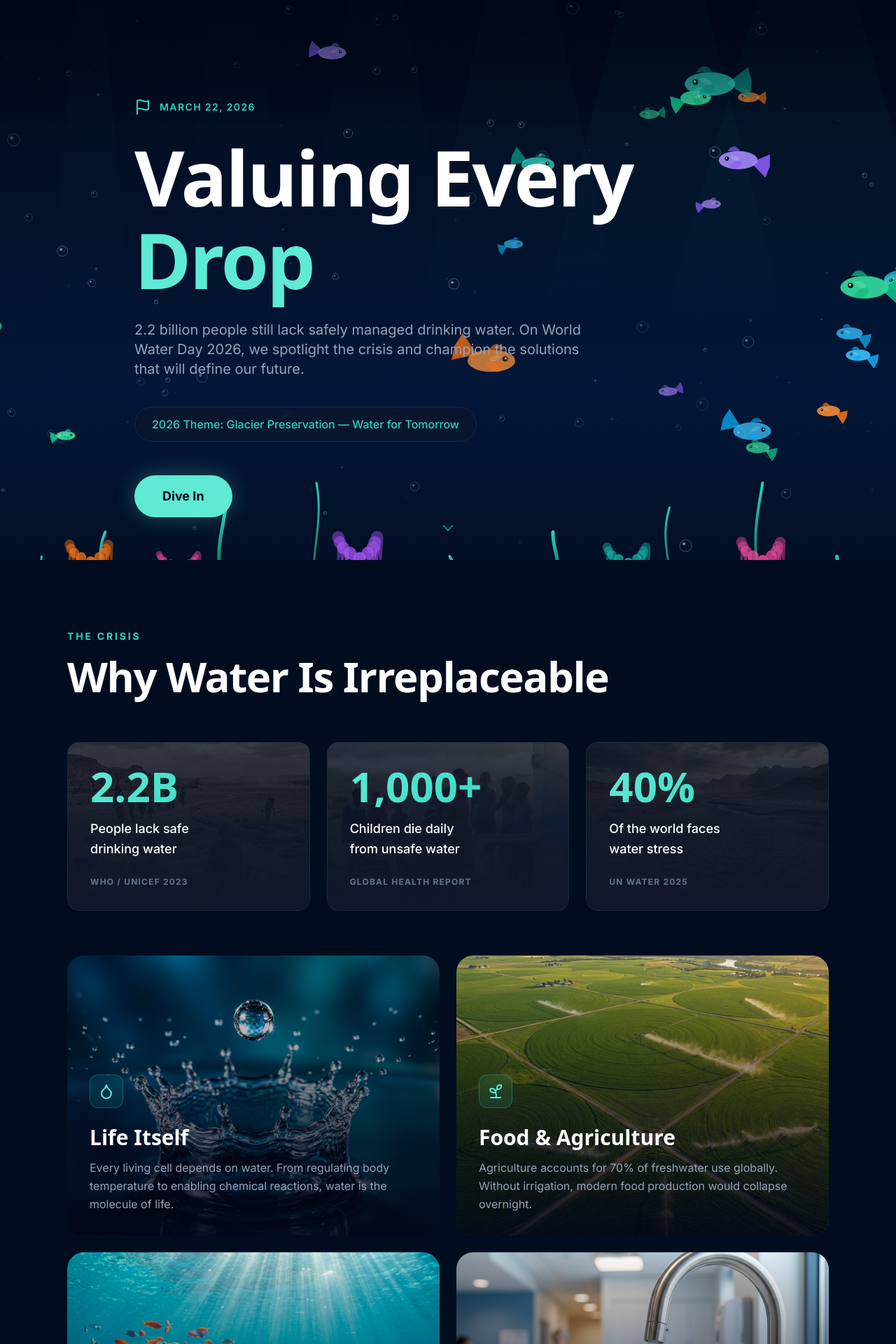
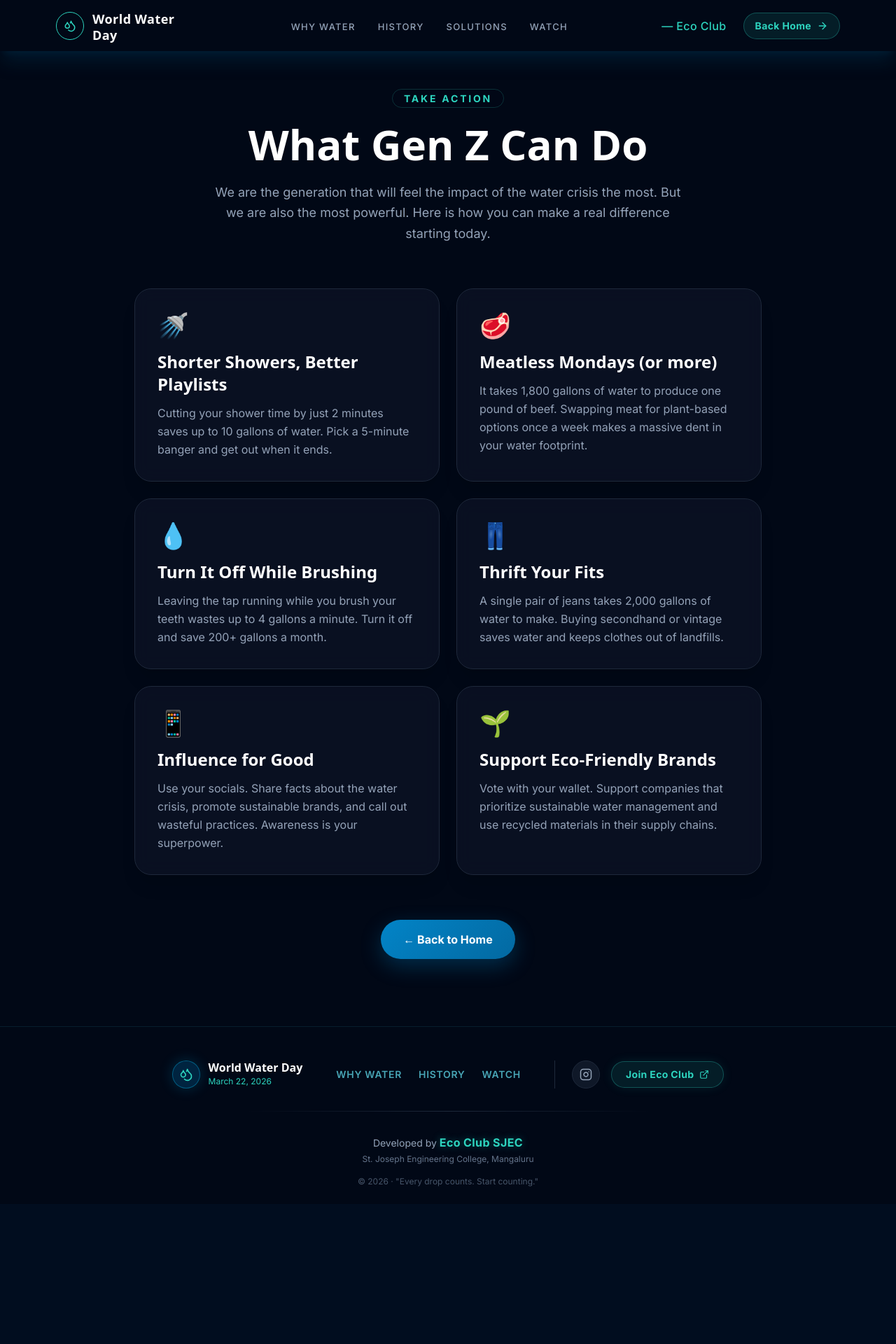
Before and after one commit to Melroy25/World-water-day, a React (Vite) app: page /action in a window 1280 px wide. Shown: the top 1920 px of the page at 70% size. After the commit the page ends 1720 px from the top, so only its background shows below. Built offline with nearby package versions, Linux system fonts and the light colour scheme; a web font is replaced by a local one.

Commit message:
feat: add gen z action page, router, and footer links

```diff
--- a/package.json
+++ b/package.json
@@ -13,7 +13,8 @@
     "framer-motion": "^12.36.0",
     "lucide-react": "^0.577.0",
     "react": "^19.2.4",
-    "react-dom": "^19.2.4"
+    "react-dom": "^19.2.4",
+    "react-router-dom": "^7.13.1"
   },
   "devDependencies": {
     "@eslint/js": "^9.39.4",
--- a/src/App.jsx
+++ b/src/App.jsx
@@ -1,3 +1,4 @@
+import { BrowserRouter, Routes, Route } from 'react-router-dom'
 import OceanCanvas from './components/OceanCanvas'
 import Hero from './components/Hero'
 import WaterImportance from './components/WaterImportance'
@@ -5,20 +6,38 @@ import HistorySection from './components/HistorySection'
 import EngineeringSection from './components/EngineeringSection'
 import VideosSection from './components/VideosSection'
 import Footer from './components/Footer'
+import Navbar from './components/Navbar'
+import GenZTips from './components/GenZTips'
 
-export default function App() {
+function LandingPage() {
     return (
-    <div className="relative min-h-screen bg-[#010d1f] overflow-x-hidden">
-      {/* Persistent animated ocean background */}
-      <OceanCanvas />
-      <main className="relative z-10">
+        <>
+            <Navbar />
+            <main className="relative z-10 w-full">
                 <Hero />
                 <WaterImportance />
                 <HistorySection />
                 <EngineeringSection />
                 <VideosSection />
             </main>
+        </>
+    )
+}
+
+export default function App() {
+    return (
+        <BrowserRouter>
+            <div className="relative min-h-screen bg-[#010d1f] overflow-x-hidden selection:bg-[#2dd4bf]/30">
+                {/* Persistent animated ocean background */}
+                <OceanCanvas />
+
+                <Routes>
+                    <Route path="/" element={<LandingPage />} />
+                    <Route path="/action" element={<><Navbar /><GenZTips /></>} />
+                </Routes>
+
                 <Footer />
             </div>
+        </BrowserRouter>
     )
 }
--- a/src/components/Footer.jsx
+++ b/src/components/Footer.jsx
@@ -1,17 +1,21 @@
-import { Droplets } from 'lucide-react'
+import { Droplets, Instagram, ExternalLink } from 'lucide-react'
+import { Link } from 'react-router-dom'
 
 const navLinks = [
-    { label: 'Why Water', href: '#importance' },
-    { label: 'History', href: '#history' },
-    { label: 'Watch', href: '#videos' },
+    { label: 'Why Water', href: '/#importance' },
+    { label: 'History', href: '/#history' },
+    { label: 'Watch', href: '/#videos' },
 ]
 
 export default function Footer() {
     return (
-        <footer className="relative pt-12 pb-6 px-4 border-t border-cyan-900/30 z-10">
-            <div className="max-w-4xl mx-auto flex flex-col items-center gap-6 text-center">
-                {/* Logo */}
-                <div className="flex items-center gap-3">
+        <footer className="relative pt-12 pb-6 px-4 border-t border-cyan-900/30 z-10 w-full mt-auto bg-[#010816]">
+            <div className="max-w-4xl mx-auto flex flex-col items-center gap-8 text-center">
+
+                {/* Links Row */}
+                <div className="flex flex-wrap items-center justify-center gap-6">
+                    {/* Logo & Info */}
+                    <div className="flex items-center gap-3 mr-auto md:mr-0">
                         <div
                             className="w-10 h-10 rounded-full flex items-center justify-center"
                             style={{
@@ -20,47 +24,69 @@ export default function Footer() {
                                 boxShadow: '0 0 20px rgba(0, 190, 255, 0.2)',
                             }}
                         >
-                        <Droplets size={20} className="text-cyan-300" />
+                            <Droplets size={20} className="text-[#2dd4bf]" />
                         </div>
                         <div className="text-left">
                             <p className="font-display font-bold text-white leading-none">World Water Day</p>
-                        <p className="text-cyan-400 text-xs">March 22, 2026</p>
+                            <p className="text-[#2dd4bf] text-xs mt-1">March 22, 2026</p>
                         </div>
                     </div>
+
+                    <div className="flex-1 min-w-full md:min-w-0" />
 
                     {/* Nav links */}
                     <div className="flex gap-6 flex-wrap justify-center">
                         {navLinks.map(l => (
-                        <a
+                            <Link
                                 key={l.href}
-                            href={l.href}
-                            className="text-cyan-300/70 hover:text-cyan-200 text-sm transition-colors"
+                                to={l.href}
+                                className="text-cyan-300/70 hover:text-[#2dd4bf] text-sm transition-colors uppercase tracking-wider font-semibold"
                             >
                                 {l.label}
-                        </a>
+                            </Link>
                         ))}
+                    </div>
+
+                    <div className="flex-1 min-w-full md:min-w-0" />
+
+                    {/* Socials & Forms */}
+                    <div className="flex items-center gap-4 border-l border-[#1e293b] pl-6 ml-auto md:ml-0">
                         <a
-                        href="https://www.un.org/en/observances/water-day"
+                            href="https://www.instagram.com/eco.sjec?igsh=MTdpam11bTF0ZTZrYw=="
                             target="_blank"
                             rel="noopener noreferrer"
-                        className="text-cyan-300/70 hover:text-cyan-200 text-sm transition-colors"
+                            className="w-10 h-10 rounded-full bg-[#1e293b]/50 hover:bg-[#ec4899]/20 border border-[#1e293b] hover:border-[#ec4899]/50 flex items-center justify-center transition-all text-[#94a3b8] hover:text-[#ec4899]"
+                            title="Follow us on Instagram"
                         >
-                        UN Water ↗
+                            <Instagram size={18} />
                         </a>
+                        <a
+                            href="https://forms.gle/A2w3pBHaHuvUaXtE8"
+                            target="_blank"
+                            rel="noopener noreferrer"
+                            className="flex items-center gap-2 bg-[#2dd4bf]/10 hover:bg-[#2dd4bf]/20 border border-[#2dd4bf]/30 px-5 py-2 rounded-full transition-all text-[#2dd4bf] font-bold text-sm tracking-wide shadow-[0_0_15px_rgba(45,212,191,0.1)] hover:shadow-[0_0_20px_rgba(45,212,191,0.3)]"
+                        >
+                            Join Eco Club <ExternalLink size={14} />
+                        </a>
+                    </div>
                 </div>
 
                 {/* Divider */}
-                <div className="w-full max-w-xs h-px bg-gradient-to-r from-transparent via-cyan-700/40 to-transparent" />
+                <div className="w-full h-px bg-gradient-to-r from-transparent via-[#1e293b] to-transparent w-3/4 max-w-xl" />
 
                 {/* Credit */}
-                <p className="text-cyan-500/70 text-sm mt-2">
+                <div className="flex flex-col gap-1 items-center">
+                    <p className="text-[#94a3b8] text-sm">
                         Developed by{' '}
-                    <span className="text-cyan-300 font-bold text-base tracking-wide" style={{ textShadow: '0 0 12px rgba(34, 211, 238, 0.5)' }}>Eco Club SJEC</span>
-                    <span className="block text-xs text-cyan-500/50 mt-1">St. Joseph Engineering College, Mangaluru</span>
+                        <span className="text-[#2dd4bf] font-bold text-base tracking-wide" style={{ textShadow: '0 0 12px rgba(45, 212, 191, 0.4)' }}>Eco Club SJEC</span>
                     </p>
-                <p className="text-cyan-600/40 text-xs">
+                    <p className="text-[#64748b] text-xs">
+                        St. Joseph Engineering College, Mangaluru
+                    </p>
+                    <p className="text-[#475569] text-xs mt-3">
                         © 2026 · "Every drop counts. Start counting."
                     </p>
+                </div>
             </div>
         </footer>
     )
--- /dev/null
+++ b/src/components/GenZTips.jsx
@@ -0,0 +1,87 @@
+import { useEffect } from 'react'
+
+const tips = [
+    {
+        icon: '🚿',
+        title: 'Shorter Showers, Better Playlists',
+        desc: 'Cutting your shower time by just 2 minutes saves up to 10 gallons of water. Pick a 5-minute banger and get out when it ends.',
+    },
+    {
+        icon: '🥩',
+        title: 'Meatless Mondays (or more)',
+        desc: 'It takes 1,800 gallons of water to produce one pound of beef. Swapping meat for plant-based options once a week makes a massive dent in your water footprint.',
+    },
+    {
+        icon: '💧',
+        title: 'Turn It Off While Brushing',
+        desc: 'Leaving the tap running while you brush your teeth wastes up to 4 gallons a minute. Turn it off and save 200+ gallons a month.',
+    },
+    {
+        icon: '👖',
+        title: 'Thrift Your Fits',
+        desc: 'A single pair of jeans takes 2,000 gallons of water to make. Buying secondhand or vintage saves water and keeps clothes out of landfills.',
+    },
+    {
+        icon: '📱',
+        title: 'Influence for Good',
+        desc: 'Use your socials. Share facts about the water crisis, promote sustainable brands, and call out wasteful practices. Awareness is your superpower.',
+    },
+    {
+        icon: '🌱',
+        title: 'Support Eco-Friendly Brands',
+        desc: 'Vote with your wallet. Support companies that prioritize sustainable water management and use recycled materials in their supply chains.',
+    },
+]
+
+export default function GenZTips() {
+    useEffect(() => {
+        window.scrollTo(0, 0)
+    }, [])
+
+    return (
+        <div className="min-h-screen bg-[#010816] pt-32 pb-24 px-6 md:px-12 relative z-10">
+            <div className="max-w-4xl mx-auto">
+                <div className="text-center mb-16">
+                    <span className="text-[#2dd4bf] text-sm font-bold uppercase tracking-[0.2em] bg-[#020617]/50 px-4 py-1 rounded-full border border-[#2dd4bf]/20">
+                        Take Action
+                    </span>
+                    <h1 className="font-display font-bold text-5xl md:text-6xl text-white mt-6 mb-6">
+                        What Gen Z Can Do
+                    </h1>
+                    <p className="text-[#94a3b8] text-lg max-w-2xl mx-auto leading-relaxed">
+                        We are the generation that will feel the impact of the water crisis the most.
+                        But we are also the most powerful. Here is how you can make a real difference starting today.
+                    </p>
+                </div>
+
+                <div className="grid grid-cols-1 md:grid-cols-2 gap-6">
+                    {tips.map((tip, i) => (
+                        <div
+                            key={i}
+                            className="bg-[#0f172a]/60 backdrop-blur-md border border-[#1e293b] rounded-3xl p-8 hover:border-[#2dd4bf]/40 transition-colors hover:-translate-y-1 duration-300 shadow-xl"
+                        >
+                            <div className="text-4xl mb-4">{tip.icon}</div>
+                            <h3 className="font-display font-bold text-2xl text-white mb-3">
+                                {tip.title}
+                            </h3>
+                            <p className="text-[#94a3b8] leading-relaxed">
+                                {tip.desc}
+                            </p>
+                        </div>
+                    ))}
+                </div>
+
+                {/* Back to Home */}
+                <div className="mt-16 text-center">
+                    <a href="/" className="inline-flex items-center justify-center px-8 py-4 rounded-full font-bold text-white transition-all hover:scale-105"
+                        style={{
+                            background: 'linear-gradient(135deg, #0284c7, #0369a1)',
+                            boxShadow: '0 10px 30px rgba(2, 132, 199, 0.3)',
+                        }}>
+                        ← Back to Home
+                    </a>
+                </div>
+            </div>
+        </div>
+    )
+}
--- a/src/components/Navbar.jsx
+++ b/src/components/Navbar.jsx
@@ -1,16 +1,19 @@
 import { useState, useEffect } from 'react'
-import { Droplets, Menu, X } from 'lucide-react'
+import { Droplets, Menu, X, ArrowRight } from 'lucide-react'
+import { Link, useLocation } from 'react-router-dom'
 
 const links = [
-    { label: 'WHY WATER', href: '#importance' },
-    { label: 'HISTORY', href: '#history' },
-    { label: 'SOLUTIONS', href: '#engineering' },
-    { label: 'WATCH', href: '#videos' },
+    { label: 'WHY WATER', href: '/#importance' },
+    { label: 'HISTORY', href: '/#history' },
+    { label: 'SOLUTIONS', href: '/#engineering' },
+    { label: 'WATCH', href: '/#videos' },
 ]
 
 export default function Navbar() {
     const [scrolled, setScrolled] = useState(false)
     const [open, setOpen] = useState(false)
+    const location = useLocation()
+    const isSpecialPage = location.pathname !== '/'
 
     useEffect(() => {
         const onScroll = () => setScrolled(window.scrollY > 40)
@@ -20,12 +23,12 @@ export default function Navbar() {
 
     return (
         <header
-            className={`fixed top-0 left-0 right-0 z-50 transition-all duration-500 ${scrolled ? 'glass-dark py-3 shadow-xl shadow-ocean-900/40' : 'py-5 bg-transparent'
+            className={`fixed top-0 left-0 right-0 z-50 transition-all duration-500 ${scrolled || isSpecialPage ? 'glass-dark py-3 shadow-xl shadow-ocean-900/40' : 'py-5 bg-transparent'
                 }`}
         >
             <nav className="max-w-6xl mx-auto px-4 flex items-center justify-between">
                 {/* Logo */}
-                <a href="#hero" className="flex items-center gap-3 group">
+                <Link to="/" className="flex items-center gap-3 group">
                     <div className="w-10 h-10 rounded-full border border-[#2dd4bf] flex items-center justify-center group-hover:bg-[#2dd4bf]/20 transition-colors">
                         <Droplets size={18} className="text-[#2dd4bf]" />
                     </div>
@@ -33,26 +36,53 @@ export default function Navbar() {
                         <span>World Water</span>
                         <span>Day</span>
                     </span>
-                </a>
+                </Link>
 
                 {/* Desktop links */}
                 <ul className="hidden md:flex items-center gap-8 ml-8">
-                    {links.map(l => (
+                    {!isSpecialPage && links.map(l => (
                         <li key={l.href}>
                             <a
-                                href={l.href}
+                                href={l.href.replace('/', '')} // native scroll on same page
                                 className="text-[13px] tracking-widest text-[#94a3b8] hover:text-white transition-colors font-medium uppercase"
                             >
                                 {l.label}
                             </a>
                         </li>
                     ))}
+                    {isSpecialPage && links.map(l => (
+                        <li key={l.href}>
+                            <Link
+                                to={l.href}
+                                className="text-[13px] tracking-widest text-[#94a3b8] hover:text-white transition-colors font-medium uppercase"
+                            >
+                                {l.label}
+                            </Link>
+                        </li>
+                    ))}
                 </ul>
 
-                {/* CTA - Just Text for Eco Club as requested */}
-                <span className="hidden md:flex items-center text-[#2dd4bf] font-medium tracking-wide">
-                    &mdash; Eco Club
-                </span>
+                {/* Right side CTA & Gen Z Link */}
+                <div className="hidden md:flex items-center gap-6">
+                    <span className="text-[#2dd4bf] font-medium tracking-wide whitespace-nowrap">
+                        &mdash; Eco Club
+                    </span>
+                    {!isSpecialPage ? (
+                        <Link
+                            to="/action"
+                            className="flex items-center gap-2 bg-[#2dd4bf]/10 border border-[#2dd4bf]/30 hover:bg-[#2dd4bf]/20 text-[#2dd4bf] px-4 py-2 rounded-full text-sm font-bold tracking-wide transition-all hover:scale-105"
+                        >
+                            Gen Z Action <ArrowRight size={16} />
+                        </Link>
+                    ) : (
+                        <Link
+                            to="/"
+                            className="flex items-center gap-2 bg-[#2dd4bf]/10 border border-[#2dd4bf]/30 hover:bg-[#2dd4bf]/20 text-[#2dd4bf] px-4 py-2 rounded-full text-sm font-bold tracking-wide transition-all hover:scale-105"
+                        >
+                            Back Home <ArrowRight size={16} />
+                        </Link>
+                    )}
+                </div>
 
                 {/* Mobile toggle */}
                 <button
@@ -68,15 +98,25 @@ export default function Navbar() {
             {open && (
                 <div className="md:hidden glass-dark mx-4 mt-2 rounded-2xl p-4">
                     <ul className="flex flex-col gap-3">
-                        {links.map(l => (
+                        {!isSpecialPage ? links.map(l => (
                             <li key={l.href}>
                                 <a
-                                    href={l.href}
+                                    href={l.href.replace('/', '')}
                                     onClick={() => setOpen(false)}
                                     className="block text-[#94a3b8] hover:text-white py-2 px-3 rounded-lg hover:bg-white/5 transition-colors tracking-widest text-[13px] uppercase"
                                 >
                                     {l.label}
                                 </a>
+                            </li>
+                        )) : links.map(l => (
+                            <li key={l.href}>
+                                <Link
+                                    to={l.href}
+                                    onClick={() => setOpen(false)}
+                                    className="block text-[#94a3b8] hover:text-white py-2 px-3 rounded-lg hover:bg-white/5 transition-colors tracking-widest text-[13px] uppercase"
+                                >
+                                    {l.label}
+                                </Link>
                             </li>
                         ))}
                         <li>
@@ -84,6 +124,15 @@ export default function Navbar() {
                                 &mdash; Eco Club
                             </span>
                         </li>
+                        <li>
+                            <Link
+                                to={isSpecialPage ? "/" : "/action"}
+                                onClick={() => setOpen(false)}
+                                className="flex items-center justify-between w-full mt-2 bg-[#2dd4bf]/10 border border-[#2dd4bf]/30 text-[#2dd4bf] px-4 py-3 rounded-xl font-bold tracking-wide"
+                            >
+                                {isSpecialPage ? 'Back Home' : 'Gen Z Action'} <ArrowRight size={18} />
+                            </Link>
+                        </li>
                     </ul>
                 </div>
             )}
```
Also changed, not shown: 1 other file (tests, documents, lock files or other folders). Lines whose indentation alone changed are shown as unchanged.
